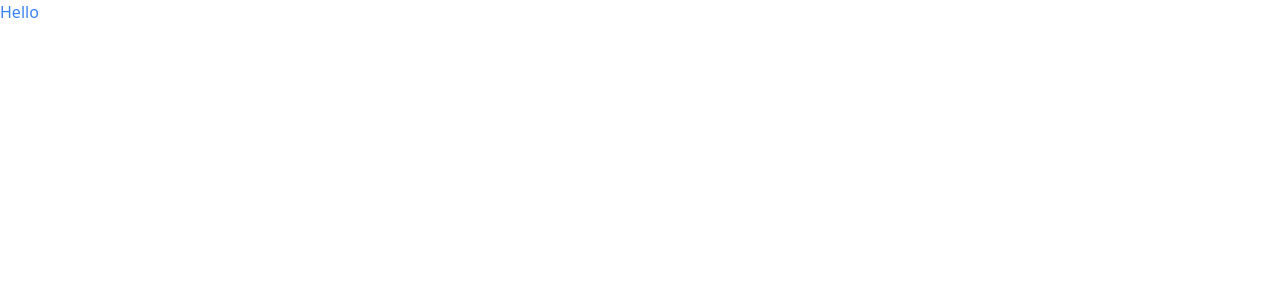
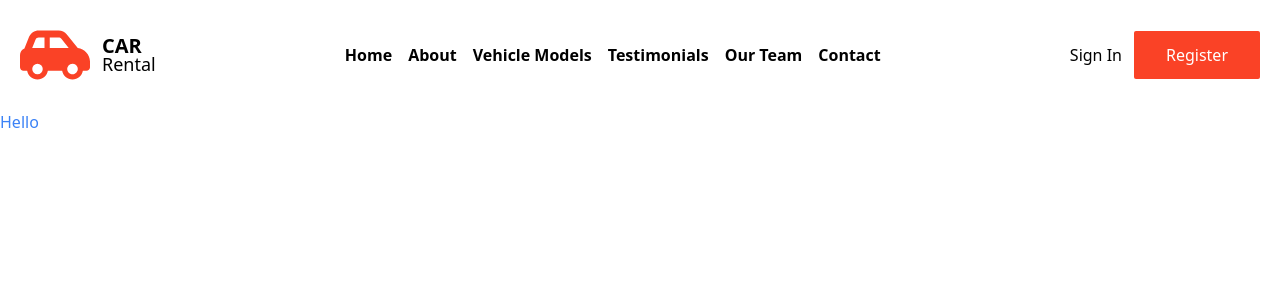
Before and after one commit to joseph-lang7/Car-Rental, a React (Vite) app: page / in a window 1280 px wide. Shown: the top 300 px of the page. Built offline with nearby package versions, Linux system fonts and the light colour scheme.

Commit message:
Implement navbar

```diff
--- a/package.json
+++ b/package.json
@@ -11,7 +11,8 @@
   },
   "dependencies": {
     "react": "^18.2.0",
-    "react-dom": "^18.2.0"
+    "react-dom": "^18.2.0",
+    "react-icons": "^5.2.0"
   },
   "devDependencies": {
     "@types/react": "^18.2.66",
--- /dev/null
+++ b/src/components/Navbar.jsx
@@ -0,0 +1,46 @@
+import { FaCarSide } from "react-icons/fa6";
+const Navbar = () => {
+  const navItems = [
+    { label: "Home", href: "/" },
+    { label: "About", href: "/" },
+    { label: "Vehicle Models", href: "/" },
+    { label: "Testimonials", href: "/" },
+    { label: "Our Team", href: "/" },
+    { label: "Contact", href: "/" },
+  ];
+  return (
+    <nav className="flex justify-between items-center p-5">
+      <div className="flex gap-3 items-center">
+        <FaCarSide className="text-[#FA4226]" size={70} />
+        <div className="flex flex-col">
+          <h2 className="font-bold text-xl mb-[-10px]">CAR</h2>
+          <p className="text-lg">Rental</p>
+        </div>
+      </div>
+      <div>
+        {/* Nav Items */}
+        <ul className="flex gap-4 font-semibold">
+          {navItems.map((navItem) => (
+            <li
+              className="hover:text-[#FA4226] cursor-pointer transition-colors duration-300"
+              key={navItem.label}
+            >
+              {navItem.label}
+            </li>
+          ))}
+        </ul>
+      </div>
+      {/* Auth Items */}
+      <div className="flex gap-3">
+        <button className="hover:text-[#FA4226] transition-colors duration-300">
+          Sign In
+        </button>
+        <button className="bg-[#FA4226] text-white px-8 py-3 rounded-sm hover:shadow-lg hover:bg-[#de462f] transition-all duration-300">
+          Register
+        </button>
+      </div>
+    </nav>
+  );
+};
+
+export default Navbar;
--- a/src/main.jsx
+++ b/src/main.jsx
@@ -1,10 +1,12 @@
 import React from "react";
 import ReactDOM from "react-dom/client";
 import App from "./App.jsx";
+import Navbar from "./components/Navbar.jsx";
 import "./App.css";
 
 ReactDOM.createRoot(document.getElementById("root")).render(
   <React.StrictMode>
+    <Navbar />
     <App />
   </React.StrictMode>
 );
```
Also changed, not shown: 1 other file (tests, documents, lock files or other folders).
